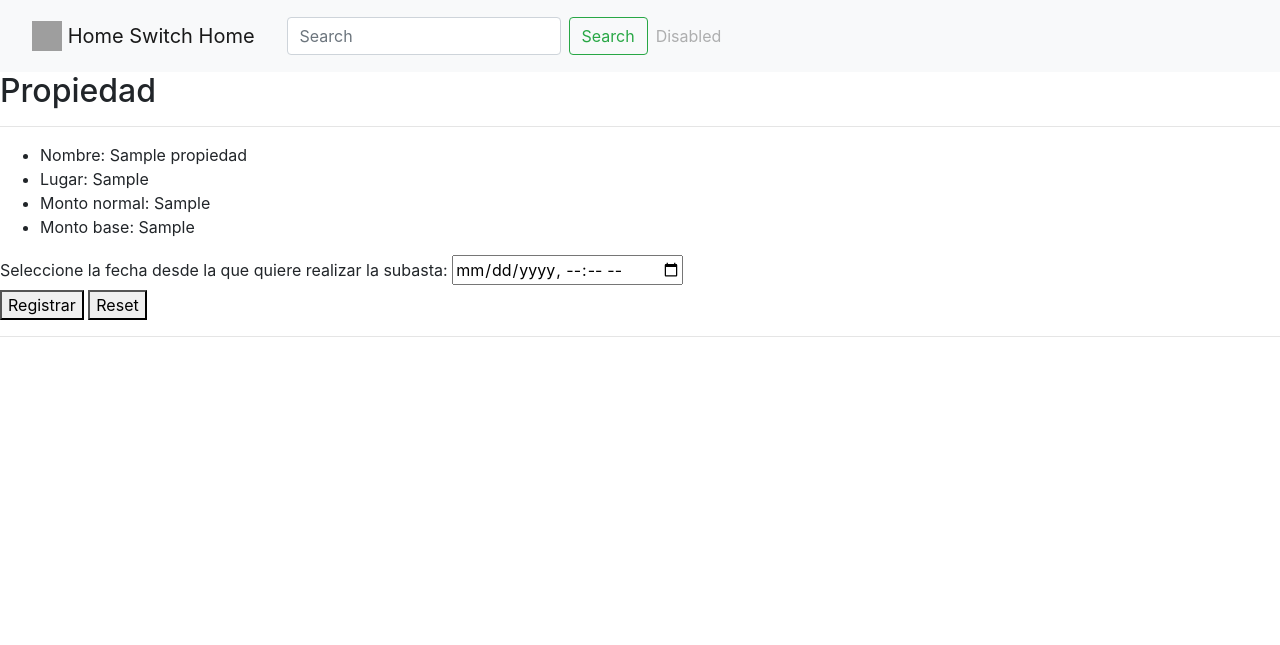
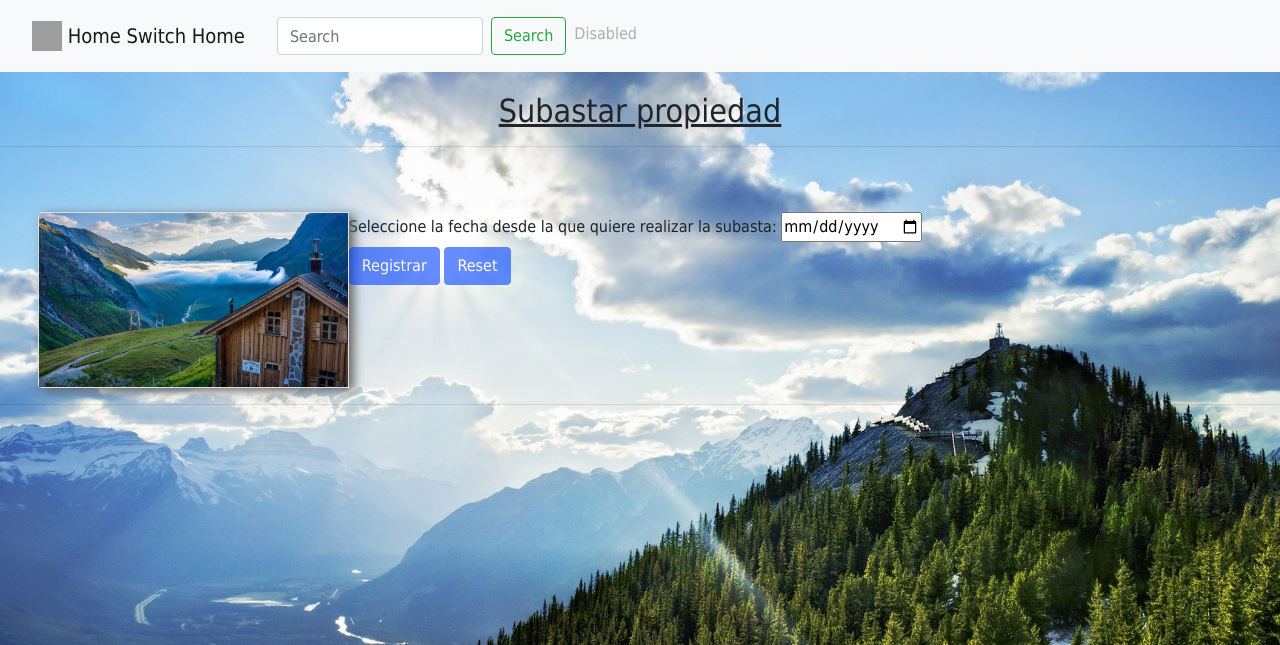
Before and after one commit to mateofreyre/GrupoIngenieria2019, a PHP site: template templates/agregar_subasta.html.twig in a window 1280 px wide. Shown: the top 645 px of the page. Run offline with PHP 8.4, Linux system fonts and the light colour scheme; the template is opened without the code that fills it: most values are stand-ins (such as "Sample title", 1, 10 or a date in 2020); some libraries are stand-ins or nearby versions; grey boxes are pictures that could not be loaded.

Commit message:
detalles de las vistas(falta home)

```diff
--- a/css/estilos_subastas.css
+++ b/css/estilos_subastas.css
@@ -35,15 +35,6 @@ h2 {
 }
 .row {
 		5px 30px 45px 60px;
-}
-.portafolio-over {
-	/* cambia estos dos valores para definir el tamaño de tu círculo */
-  	border-radius: 30%
-    /* los siguientes valores son independientes del tamaño del círculo */
-    background-repeat: no-repeat;
-    background-position: 50%;
-    border-radius: 50%;
-    background-size: 100% auto;
 }
 .portfolio-grid {
   margin-top: 65px;
@@ -137,15 +128,12 @@ ul li {
 	background-color: #0040FF;
 	background-image: none;
 	border-color: #0040FF;
-	margin-left: 15px;
 }
 
 .enlaceboton:hover {
 		transition: color .15s ease-in-out,background-color .15s ease-in-out,border-color .15s ease-in-out,box-shadow .15s ease-in-out;
-		transition: margin-left .25s ease-in-out;
 		color: white;
 		box-shadow: 5px 2px 3px 3px #444444;
 		background-color: #0000FF;
 		opacity: 1;
-		margin-left: 8px;
 	}
--- a/model/SubastaRepository.php
+++ b/model/SubastaRepository.php
@@ -77,7 +77,7 @@ Class SubastaRepository extends PDORepository {
 		$id = $_GET['id'];
 		self::getInstance()->queryAll("DELETE FROM subasta WHERE id = '{$id}'");
 		$mensaje = "La subasta ha sido cancelada";
-		echo "<script";
+		echo "<script>";
 		echo "alert('$mensaje');";
 		echo "</script>";
 		return true;
--- a/templates/agregar_subasta.html.twig
+++ b/templates/agregar_subasta.html.twig
@@ -4,9 +4,8 @@
         <title>Propiedades</title>
 
         <link rel="stylesheet" href="https://stackpath.bootstrapcdn.com/bootstrap/4.1.1/css/bootstrap.min.css" integrity="sha384-WskhaSGFgHYWDcbwN70/dfYBj47jz9qbsMId/iRN3ewGhXQFZCSftd1LZCfmhktB" crossorigin="anonymous">
-
+        <link rel="stylesheet" type="text/css" href="css/estilos_subastas.css">
         <script src="https://code.jquery.com/jquery-3.3.1.slim.min.js" integrity="sha384-q8i/X+965DzO0rT7abK41JStQIAqVgRVzpbzo5smXKp4YfRvH+8abtTE1Pi6jizo" crossorigin="anonymous"></script>
-
         <script src="https://cdnjs.cloudflare.com/ajax/libs/popper.js/1.14.3/umd/popper.min.js" integrity="sha384-ZMP7rVo3mIykV+2+9J3UJ46jBk0WLaUAdn689aCwoqbBJiSnjAK/l8WvCWPIPm49" crossorigin="anonymous"></script>
         <script src="https://stackpath.bootstrapcdn.com/bootstrap/4.1.1/js/bootstrap.min.js" integrity="sha384-smHYKdLADwkXOn1EmN1qk/HfnUcbVRZyYmZ4qpPea6sjB/pTJ0euyQp0Mk8ck+5T" crossorigin="anonymous"></script>
 
@@ -18,32 +17,36 @@
                 {% include 'nav-bar.html.twig' %}
             </div>
         </header>
-        <h2>Propiedad</h2>
+        <h2>Subastar propiedad</h2>
         <hr/>
             <ul>
-                <li>Nombre: {{propiedad.getNombre}}</li>
-                <li>Lugar: {{propiedad.getLugar}}</li>
-                <li>Monto normal: {{propiedad.getMontoNormal}}</li>
-                <li>Monto base: {{propiedad.getBase}}</li>
-                {% if rol == 2 %}
-                <li><a href="./?action=modificar_propiedad&id={{propiedad.getId}}">Modificar propiedad</a></li>
-                <li><a href="./?action=eliminar_propiedad&id={{propiedad.getId}}">Eliminar propiedad</a></li>
-                <li><a href="./?action=formulario_subastar_propiedad&id={{propiedad.getId}}">Agregar nueva subasta para esta propiedad</a></li>
-
-                    <li><a href="./?action=cambiar_estado_hotSale&id={{propiedad.getId}}">Poner en hot sale</a></li>
-
-                    <li><a href="./?action=cambiar_estado_hotSale&id={{propiedad.getId}}">Sacar de hot sale</a></li>
-
-                {%endif%}
-            </ul>
-            <form method="post" action="./?action=chequear_subasta&id={{propiedad.getId}}" class="">
-            <div class="">
-                <div class="">
-                    <label for="fecha" class="">Seleccione la fecha desde la que quiere realizar la subasta: </label>
-                    <input type="datetime-local" name="fecha" id="fecha" class="inputElement" placeholder="DD-MM-AAAA HH-MM" required>
-                </div>
-              <button id="izquierda" type="submit">Registrar</button>
-              <button id="derecha" type="reset">Reset</button>
+              <div class="portfolio-grid">
+                <div class="row">
+                  <div class="col-lg-3 col-sm-6 col-xs-12">
+                    <div class="card card-block">
+                      <a href="#"><img alt="" src="img/fondo2.jpg">
+                        <div class="portfolio-over">
+                          <div>
+                            <h3 class="card-title">
+                              <li>Nombre: {{propiedad.getNombre}} </li>
+                            </h3>
+                            <p class="card-text">
+                                <li>IdPropiedad: {{subasta.getIdPropiedad}}</li>
+                                <li>Fecha de inicio: {{subasta.getFechaDesde}}</li>
+                                <li>Fecha de finalizacion: {{subasta.getFechaHasta}}</li>
+                            </p>
+                          </div>
+                        </div>
+                      </a>
+                    </div>
+                  </div>
+                <form method="post" action="./?action=chequear_subasta&id={{propiedad.getId}}" class="">
+                    <div class="">
+                      <label for="fecha"> Seleccione la fecha desde la que quiere realizar la subasta: </label>
+                      <input type="date" name="fecha" id="fecha" placeholder="DD-MM-AAAA" required>
+                    </div>
+              <button id="izquierda" type="submit" class="enlaceboton">Registrar</button>
+              <button id="derecha" type="reset" class="enlaceboton">Reset</button>
           </div>
         </form>
         <hr/>
--- a/templates/listar_propiedades.html.twig
+++ b/templates/listar_propiedades.html.twig
@@ -36,6 +36,7 @@
                                     <li>Lugar: {{propiedad.getLugar}} </li>
                                     <li>Monto normal: ${{propiedad.getMontoNormal}}</li>
                                     <li>Monto base: ${{propiedad.getMontoBase}}</li>
+                                    <li>En HotSale: {{propiedad.getHotSale}}</li>
                                 </p>
                               </div>
                             </div>
--- a/templates/listar_subastas.html.twig
+++ b/templates/listar_subastas.html.twig
@@ -41,13 +41,16 @@
                           </a>
                         </div>
                       </div>
+
                     {% if rol == 2 %}
                       <ul>
                         <li><a href="./?action=eliminar_subasta&id={{subasta.getId}}"class ="enlaceboton">Eliminar subasta</a></li>
                         <li><a href="./?action=cancelar_subasta&id={{subasta.getId}}"class ="enlaceboton">Cancelar subasta</a></li>
                       </ul>
                     {%endif%}
-                </ul>
+                  </div>
+                </div>
+              </ul>
           <hr />
               {% endfor %}
             {% if subastas is empty %}
--- a/view/Agregar_Subasta.php
+++ b/view/Agregar_Subasta.php
@@ -7,7 +7,7 @@ class Agregar_subasta extends TwigView {
       $loader = new Twig_Loader_Filesystem($templateDir);
       $twig = new Twig_Environment($loader);
       $template = $twig->loadTemplate("agregar_subasta.html.twig");
-      $template->display(array('rol' => $_SESSION['rol'], 'propiedad' => $propiedadess));
+      $template->display(array('rol' => $_SESSION['rol'], 'propiedad' => $propiedades));
     }
 
 }
```
Also changed, not shown: templates/agregar_propiedad.html.twig (+18 -15 lines).
